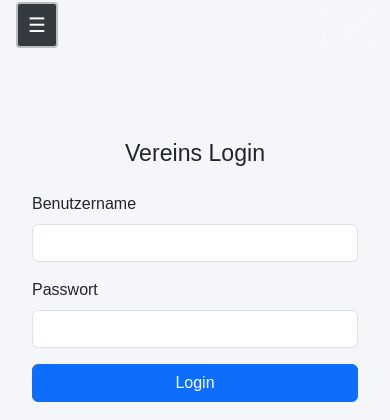
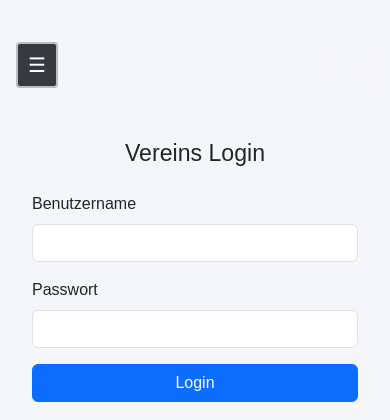
Before and after one commit to prinzfrio/myverein, a Flask app: page /login in a window 390 px wide. Shown: the top 420 px of the page. Run offline with Flask 3, Linux system fonts and the light colour scheme.

```diff
--- a/backend/intranet/templates/layout.html
+++ b/backend/intranet/templates/layout.html
@@ -143,11 +143,10 @@
             .sidebar {
                 padding-top: 120px; /* statt 60px */
             }
-            /* Hamburger-Button weiter nach unten */
-            .toggle-btn {
+             /* topbar weiter nach unten */
+            .topbar {
                 top: 40px;
             }
-
 
         }
 
```
